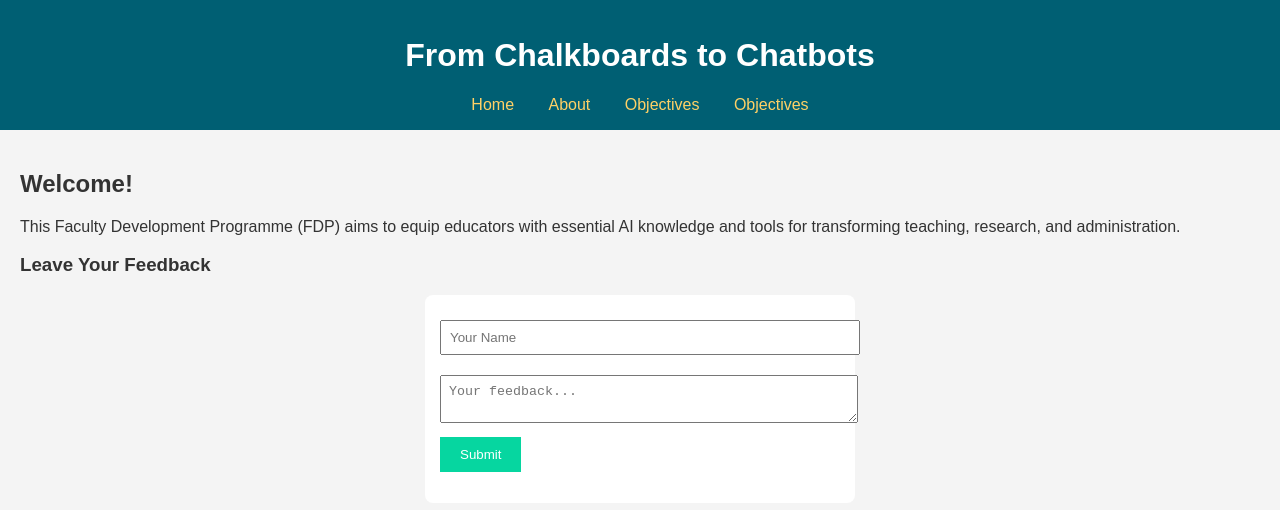
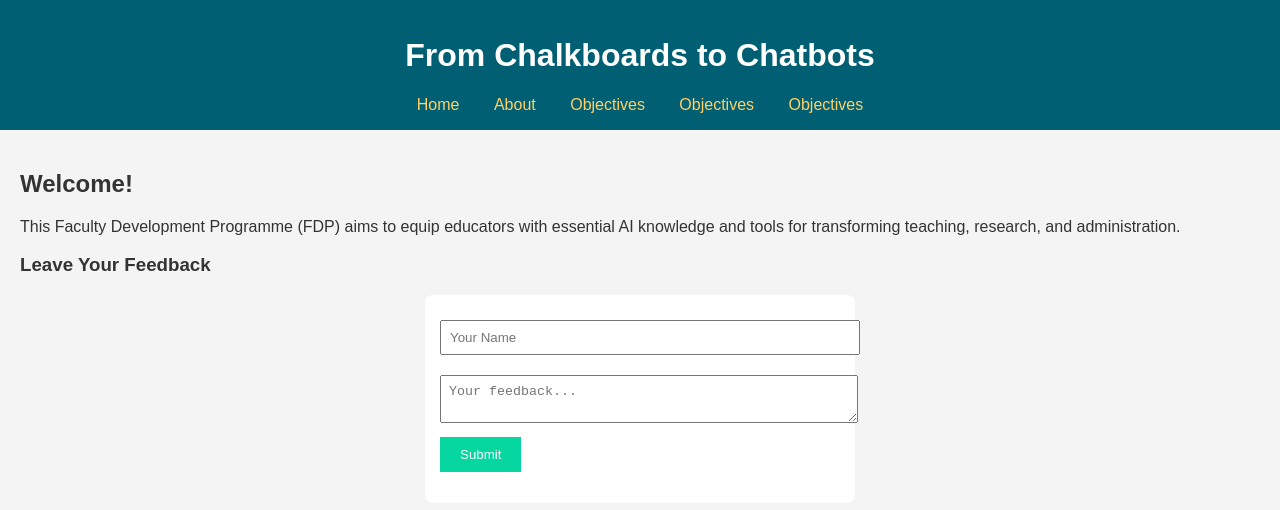
Before and after one commit to KMandeep90/kmandeep90.github.io, a plain HTML site: page index.html in a window 1280 px wide. Drawn offline with Linux system fonts and the light colour scheme.

Commit message:
Update index.html

```diff
--- a/index.html
+++ b/index.html
@@ -12,6 +12,7 @@
       <a href="about.html">About</a>
       <a href="objectives.html">Objectives</a>
       <a href="function.html">Objectives</a>
+      <a href="feedback.html">Objectives</a>
     </nav>
   </header>
 
```
